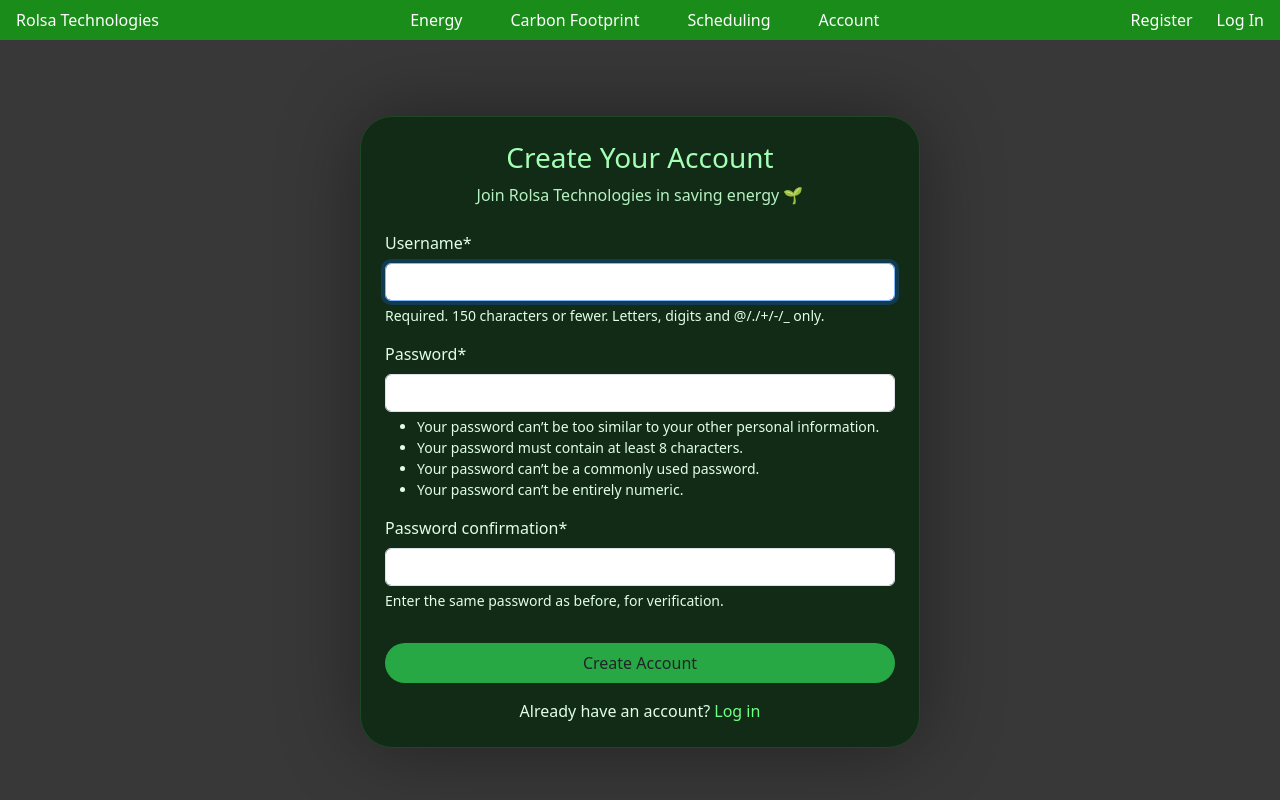
After one commit to ChonkyCat87/Rolsa-technologies, a Django app: page /register in a window 1280 px wide. The commit adds this page. Run offline with Django 5.2, Linux system fonts and the light colour scheme; some libraries are stand-ins or nearby versions.

Commit message:
new ages
made new pages and styled them

```diff
--- a/Rolsa/static/css/style.css
+++ b/Rolsa/static/css/all_pages.css
@@ -3,7 +3,7 @@
 /* remopves default margin */
 body{
     margin: 0;
-    background-color: #383838;
+    background-color: #383838  !important;
 }
 
 nav .brand{
@@ -15,7 +15,7 @@ nav .brand{
 nav {
     padding-top: 1em;
     padding-bottom: 1em;
-    gap: 100px;
+    gap: 8em;
     width: 100%;
     background-color: #1a8c1a;  /* green background */
     display: flex;
@@ -29,7 +29,7 @@ nav .nav-links {
     justify-content: center;
     text-align: center;
     display: flex;
-    gap: 25px;
+    gap: 3em;
     flex-grow: 1;  /* takes available space between brand and auth links */
 }
 
@@ -37,7 +37,7 @@ nav .nav-links {
 nav .auth-links {
     padding-right: 1em;
     display: flex;
-    gap: 15px;
+    gap: 1.5em;
 }
 
 /* All links styles */
@@ -52,3 +52,14 @@ nav a {
 nav a:hover {
     text-decoration: underline;
 }
+
+
+.body-forms {
+    background-color: #0b2e13; /* deep eco green */
+}
+
+
+.alert {
+    background-color: rgb(23, 78, 9);
+    color: white;
+}
--- /dev/null
+++ b/Rolsa/static/css/forms.css
@@ -0,0 +1,51 @@
+.form-layout{
+    border-radius: 5px;
+    width: 500px;
+}
+
+/* Wrapper to center content vertically */
+.form-wrapper {
+    min-height: 92vh;
+}
+.form-text{
+    color:#e0ffe6 !important;
+}
+/* ----- Card Container ----- */
+.eco-card {
+    width: 35em;
+    background-color: #122b16; /* card green */
+    border: 1px solid #1e4726;
+    border-radius: 2em;
+    box-shadow: 0 0 5em rgba(0, 0, 0, 0.4);
+    color: #e0ffe6 !important;
+}
+
+/* ----- Headings & Accent Text ----- */
+.eco-card h3 {
+    color: #a4ffb5;
+}
+
+.intro-text {
+    color: #b7f2c2;
+}
+
+/* ----- Links ----- */
+a {
+    color: #70ff85;
+    text-decoration: none;
+}
+
+a:hover {
+    color: #b0ffc1;
+}
+
+/* ----- Submit Button ----- */
+.eco-btn {
+    background-color: #28a745;
+    border: none;
+    border-radius: 1.5em;
+}
+
+.eco-btn:hover {
+    background-color: #218838;
+}
--- /dev/null
+++ b/Rolsa/static/css/home.css
@@ -0,0 +1,4 @@
+#home_image{
+    background-image: url("../images/environment_tree.png");
+    background-size: 100 100;
+}
--- /dev/null
+++ b/Rolsa/website/forms.py
@@ -0,0 +1,18 @@
+from django.contrib.auth.forms import UserCreationForm, AuthenticationForm
+from django.contrib.auth.models import User
+
+from django import forms
+from django.forms.widgets import PasswordInput, TextInput
+
+# register or create a user
+class CreateUserForm(UserCreationForm):
+
+    class Meta:
+        model = User
+        fields = ['username', 'password1', 'password2']
+
+
+# login user
+class LoginForm(AuthenticationForm):
+    username = forms.CharField(widget=TextInput())
+    password = forms.CharField(widget=PasswordInput())
--- a/Rolsa/website/templates/website/base.html
+++ b/Rolsa/website/templates/website/base.html
@@ -1,18 +1,22 @@
 {%  load static  %}
+
 
 <!DOCTYPE html>
 <html lang="en">
 <head>
     <meta charset="UTF-8">
-    <title>{% block title %}My Site{% endblock %}</title>
-    <link rel="stylesheet" href="{% static 'css/style.css' %}">
+    <title>{% block title %}Rolsa Technologies{% endblock %}</title>
+    <link href="https://cdn.jsdelivr.net/npm/bootstrap@5.3.0/dist/css/bootstrap.min.css" rel="stylesheet">
+    <link rel="stylesheet" href="{% static 'css/all_pages.css' %}">
+    <link rel="stylesheet" href="{% static 'css/home.css' %}">
+    <link rel="stylesheet" href="{% static 'css/forms.css' %}">
+
 </head>
 <body>
-
     <!-- NAVBAR -->
     <nav class="navbar">
         <div class="brand">
-            <a href="{% url 'home' %}">Rolsa Technologies</a>
+            <a href="{% url '' %}">Rolsa Technologies</a>
         </div>
         <div class="nav-links">
             <a href="#">Energy</a>
@@ -21,10 +25,26 @@
             <a href="#">Account</a>
         </div>
         <div class="auth-links">
-            <a href="#">Register</a>
-            <a href="#">Log In</a>
+            {%  if user.is_authenticated  %}
+                <a href="{%  url 'user_logout'  %}">Logout</a>
+            {%  else  %}
+                <a href="{%  url 'register'  %}">Register</a>
+                <a href="{%  url 'login'  %}">Log In</a>
+            {%  endif  %}
         </div>
     </nav>
+    <!-- messages -->
+    {% if messages %}
+    <div class="messages-container">
+        {% for message in messages %}
+        <div class="alert alert-{{ message.tags }} alert-dismissible fade show" role="alert">
+            {{ message }}
+            <!-- Use Bootstrap's dismiss data attribute -->
+            <button type="button" class="btn-close" data-bs-dismiss="alert" aria-label="Close"></button>
+        </div>
+        {% endfor %}
+    </div>
+    {% endif %}
 
     <!-- PAGE CONTENT -->
     <div class="content">
@@ -32,6 +52,9 @@
 
         {% endblock %}
     </div>
-
+        <!-- bootsrap js -->
+        <script src="https://cdn.jsdelivr.net/npm/bootstrap@5.3.0/dist/js/bootstrap.bundle.min.js"></script>
+        <!-- custon js -->
+        <script src="{% static 'js/close-alerts.js' %}"></script>
 </body>
 </html>
--- /dev/null
+++ b/Rolsa/website/templates/website/register.html
@@ -0,0 +1,32 @@
+{%  extends 'website/base.html'  %}
+{%  load static  %}
+{%  load crispy_forms_tags  %}
+
+{%  block content  %}
+<br>
+
+<div class="form-wrapper d-flex justify-content-center align-items-center">
+    <div class="eco-card p-4">
+
+    <h3 class="text-center mb-2">Create Your Account</h3>
+    <p class="text-center mb-4 intro-text">
+        Join Rolsa Technologies in saving energy 🌱
+    </p>
+
+    <form method="POST" autocomplete="off">
+        {% csrf_token %}
+        {{ form|crispy }}
+
+        <button type="submit" class="btn eco-btn w-100 mt-3 p-2">
+            Create Account
+        </button>
+    </form>
+
+    <p class="text-center mt-3 mb-0">
+        Already have an account?
+        <a href="{% url 'login' %}">Log in</a>
+    </p>
+
+    </div>
+</div>
+{%  endblock  %}
--- a/Rolsa/website/urls.py
+++ b/Rolsa/website/urls.py
@@ -1,8 +1,10 @@
 
-from django.urls import path, include
-from .views import home
+from django.urls import path
+from . import views
 
 urlpatterns = [
-    path('',home, name='home')
-
+    path('',views.home, name=""),
+    path('login',views.login, name="login"),
+    path('register',views.register, name="register"),
+    path('user_logout', views.user_logout, name="user_logout"),
 ]
--- a/Rolsa/website/views.py
+++ b/Rolsa/website/views.py
@@ -1,6 +1,44 @@
-from django.shortcuts import render
+from django.shortcuts import render, redirect
 from django.http import request
+from .forms import CreateUserForm, LoginForm
+from django.contrib.auth.models import auth
+from django.contrib.auth import authenticate, login as auth_login, logout
+from django.contrib import messages
 # Create your views here.
 
 def home(request):
-    return render(request,'website/home.html')
+    return render(request, 'website/home.html')
+
+def register(request):
+    form = CreateUserForm()
+
+    if request.method == "POST":
+        form = CreateUserForm(request.POST)
+        if form.is_valid():
+            form.save()
+            messages.success(request, "You have created your account!")
+            return redirect('')
+
+    context = {'form': form}
+
+    return render(request, 'website/register.html', context=context)
+
+def login(request):
+    form = LoginForm()
+
+    if request.method == "POST":
+        form = LoginForm(request, data=request.POST)
+
+        if form.is_valid():
+            user = form.get_user()
+            auth_login(request, user)
+            messages.success(request, "You have logged into your account!")
+            return redirect('')
+
+
+    return render(request, 'website/login.html', {"form": form})
+
+def user_logout(request):
+    auth.logout(request)
+    messages.info(request, "You have been logged out!")
+    return redirect('')
```
Also changed, not shown: Rolsa/Rolsa/settings.py (+9 -0 lines), Rolsa/static/js/close_alerts.js (added, +14 -0 lines), Rolsa/website/templates/website/home.html (+8 -5 lines), Rolsa/website/templates/website/login.html (added, +34 -0 lines), Rolsa/db.sqlite3.
